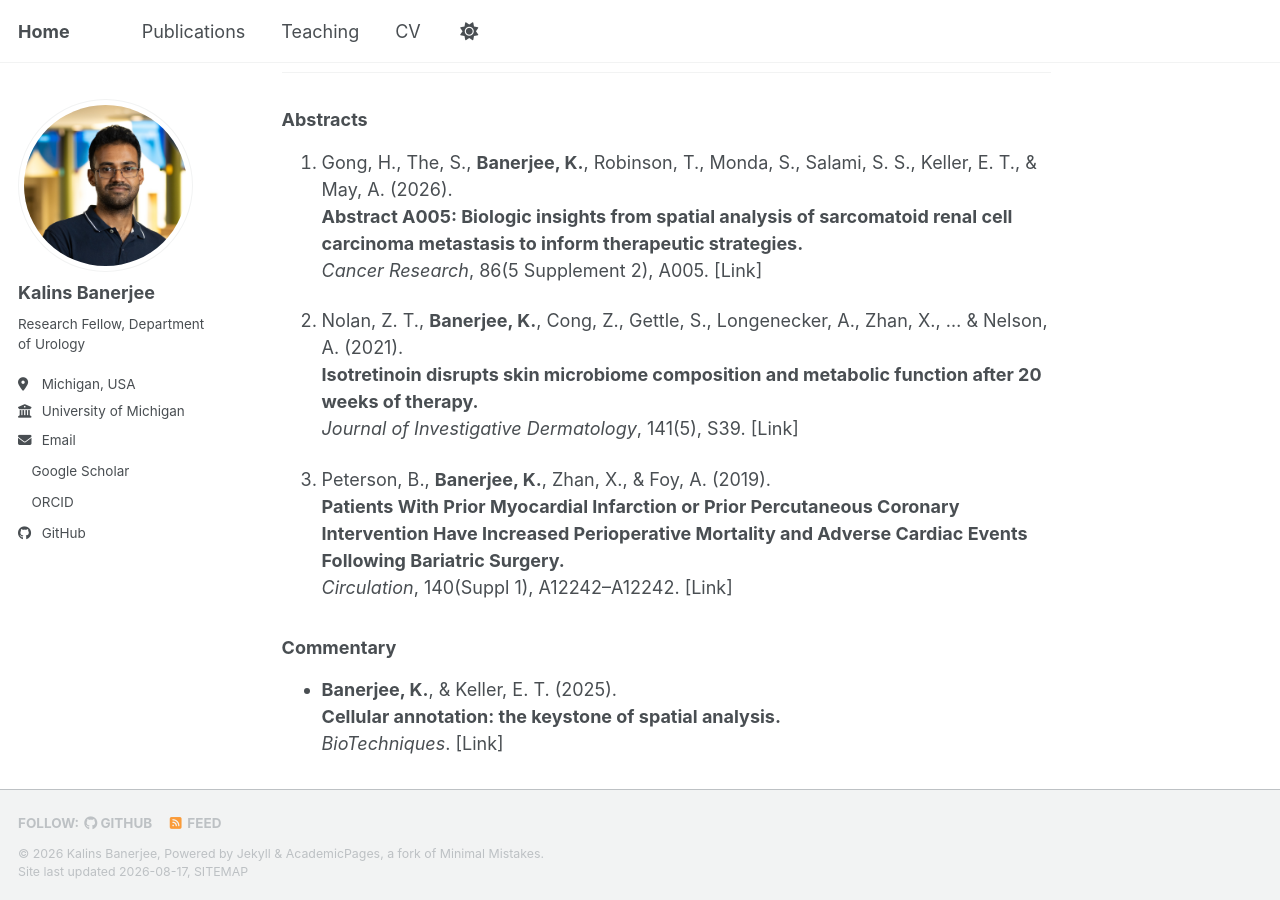
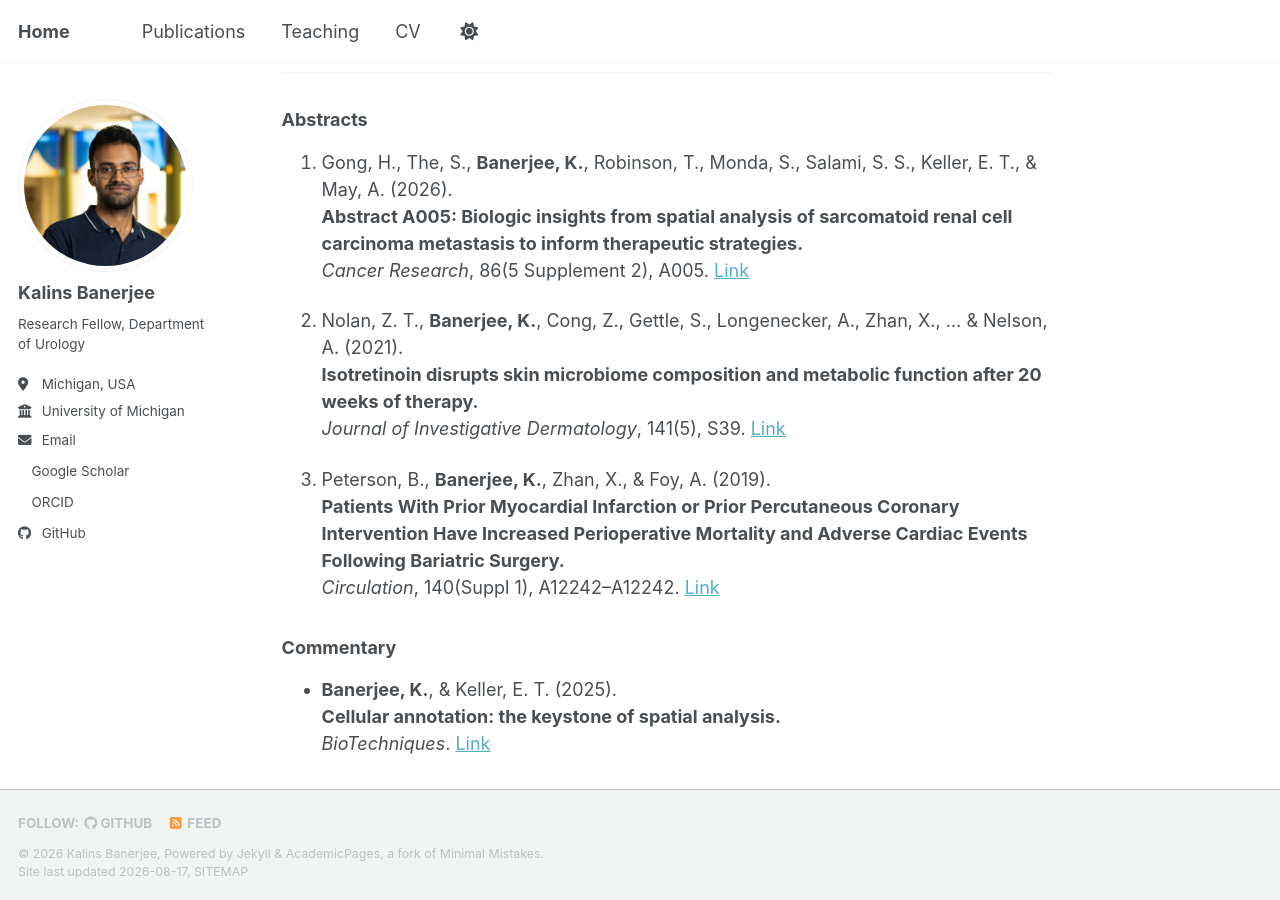
Before and after one commit to kzb193/kzb193.github.io, a Jekyll site: the page built from _pages/publications_KB.md, in a window 1280 px wide and 900 px high, scrolled down 2786 px. Built offline with Jekyll 4.4.1, drawn with Linux system fonts in a browser that asks for light colours; a style sheet for code colours, icons or effects is not loaded; part of the change alters nothing that is shown.

```diff
--- a/_pages/publications_KB.md
+++ b/_pages/publications_KB.md
@@ -87,18 +87,18 @@ For the complete and most up-to-date list of publications, please see my
 
 1. Gong, H., The, S., **Banerjee, K.**, Robinson, T., Monda, S., Salami, S. S., Keller, E. T., & May, A. (2026).
    **Abstract A005: Biologic insights from spatial analysis of sarcomatoid renal cell carcinoma metastasis to inform therapeutic strategies.**
-   *Cancer Research*, 86(5 Supplement 2), A005. [Link]
+   *Cancer Research*, 86(5 Supplement 2), A005. [Link](https://doi.org/10.1158/1538-7445.KIDNEY26-A005)
 
 2. Nolan, Z. T., **Banerjee, K.**, Cong, Z., Gettle, S., Longenecker, A., Zhan, X., ... & Nelson, A. (2021).
    **Isotretinoin disrupts skin microbiome composition and metabolic function after 20 weeks of therapy.**
-   *Journal of Investigative Dermatology*, 141(5), S39. [Link]
+   *Journal of Investigative Dermatology*, 141(5), S39. [Link](https://www.jidonline.org/article/S0022-202X(21)00465-6/fulltext)
 
 3. Peterson, B., **Banerjee, K.**, Zhan, X., & Foy, A. (2019).
    **Patients With Prior Myocardial Infarction or Prior Percutaneous Coronary Intervention Have Increased Perioperative Mortality and Adverse Cardiac Events Following Bariatric Surgery.**
-   *Circulation*, 140(Suppl 1), A12242–A12242. [Link]
+   *Circulation*, 140(Suppl 1), A12242–A12242. [Link](https://www.ahajournals.org/doi/10.1161/circ.140.suppl_1.12242?doi=10.1161/circ.140.suppl_1.12242)
 
 ### Commentary
 
 - **Banerjee, K.**, & Keller, E. T. (2025).
   **Cellular annotation: the keystone of spatial analysis.**
-  *BioTechniques*. [Link]
+  *BioTechniques*. [Link](https://www.biotechniques.com/cell-and-tissue-biology/technique-tales-cellular-annotation-the-keystone-of-spatial-analysis/)
```
